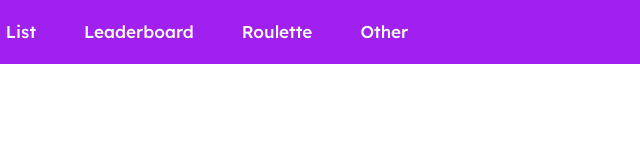
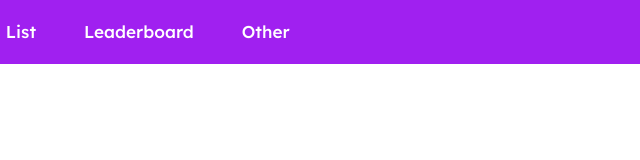
Before and after one commit to EpicSparkZ/FS-Hardest-Achievements-List, a plain HTML site: page index.html in a window 1280 px wide. Shown: the full height of the page, 368-1008 px from the left. Drawn offline with nearby package versions, Linux system fonts and the light colour scheme.

Commit message:
Update index.html

```diff
--- a/index.html
+++ b/index.html
@@ -47,9 +47,6 @@
                 <router-link class="nav__tab" to="/leaderboard">
                     <span class="type-label-lg">Leaderboard</span>
                 </router-link>
-                <router-link class="nav__tab" to="/roulette">
-                    <span class="type-label-lg">Roulette</span>
-                </router-link>
                 <a class="nav__tab" href="N/A" target="_blank" rel="noopener">
                     <span class="type-label-lg">Other</span>
                 </a>
```
